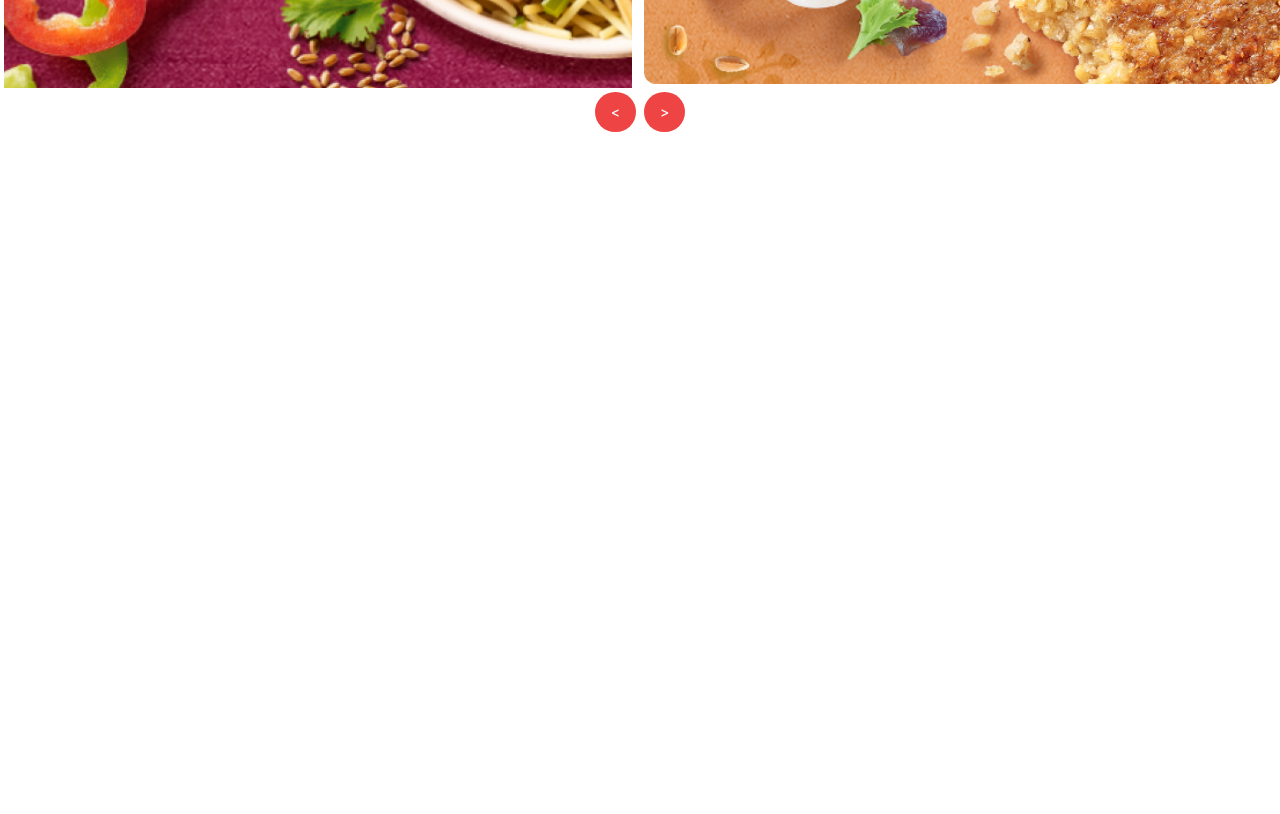
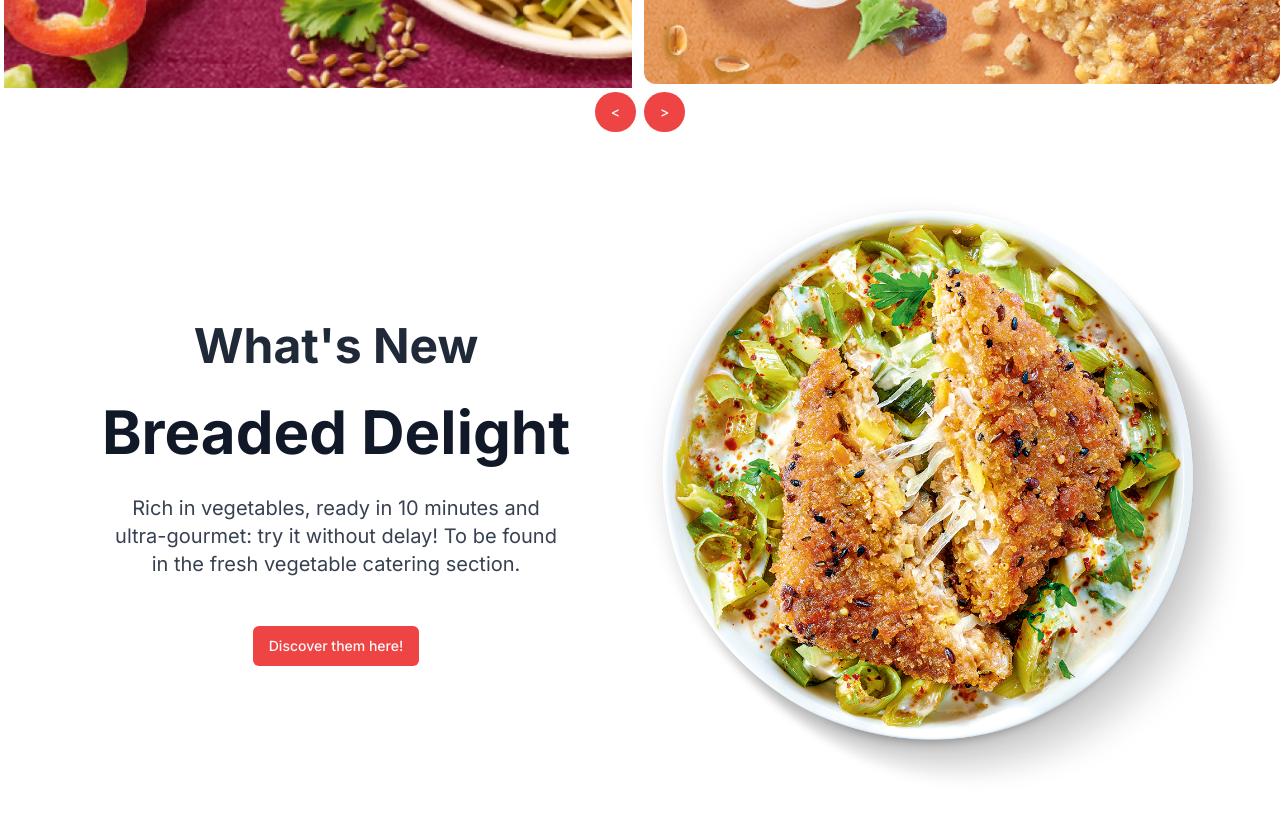
Before and after one commit to haikalbintang/HealtHub, a Next.js app in the folder Frontend/final-project-revou/: page / in a window 1280 px wide. Shown: the part 2180-2994 px from the top of the page. Before the commit the page ends 2312 px from the top, so only its background shows below. Built offline with nearby package versions, Linux system fonts and the light colour scheme.

Commit message:
hero page on mainpage

```diff
--- a/Frontend/final-project-revou/src/app/page.tsx
+++ b/Frontend/final-project-revou/src/app/page.tsx
@@ -4,6 +4,7 @@ import { Button } from "@/components/ui/button";
 import SliderImage from "@/components/SliderImage";
 import SliderImagev2 from "@/components/SliderImagev2";
 import SliderV3 from "@/components/SliderImagev3";
+import HeroPage from "@/components/HeroPage";
 import image1 from "../components/images/1.jpg";
 import image2 from "../components/images/2.png";
 import logo1 from "../components/images/logo1.png";
@@ -75,6 +76,7 @@ export default function Home() {
       {/* End Discover content */}
       <SliderImagev2 foodImages={foodImages} />
       <SliderV3 images={foodImagesv2} />
+      <HeroPage />
     </main>
   );
 }
--- /dev/null
+++ b/Frontend/final-project-revou/src/components/HeroPage/index.tsx
@@ -0,0 +1,39 @@
+import React, { useState } from "react";
+import { Button } from "../ui/button";
+import About1 from "../images/about1.png";
+
+const HeroPage = () => {
+  return (
+    <div className=" py-16">
+      <div className="container mx-auto flex justify-center items-center">
+        <div className="flex flex-col justify-center items-center w-full md:w-1/2 px-4">
+          <div className="text-center mb-8">
+            {" "}
+            {/* Centered and added margin bottom */}
+            <h1 className="text-3xl md:text-4xl lg:text-5xl font-bold text-gray-800">
+              What's New
+            </h1>
+          </div>
+          <div className="text-center mb-8">
+            <h2 className="text-4xl md:text-5xl lg:text-6xl font-bold text-gray-900 leading-tight">
+              Breaded Delight
+            </h2>
+          </div>
+          <div className="text-center mb-8 max-w-md mx-auto">
+            <p className="text-lg md:text-xl text-gray-700">
+              Rich in vegetables, ready in 10 minutes and ultra-gourmet: try it
+              without delay! To be found in the fresh vegetable catering
+              section.
+            </p>
+          </div>
+          <Button className="mt-4 bg-red-500">Discover them here!</Button>
+        </div>
+        <div className="hidden md:block w-1/2">
+          <img src={About1.src} alt="" className="w-full" />
+        </div>
+      </div>
+    </div>
+  );
+};
+
+export default HeroPage;
```
Also changed, not shown: Frontend/final-project-revou/src/components/images/about1.png (added).
